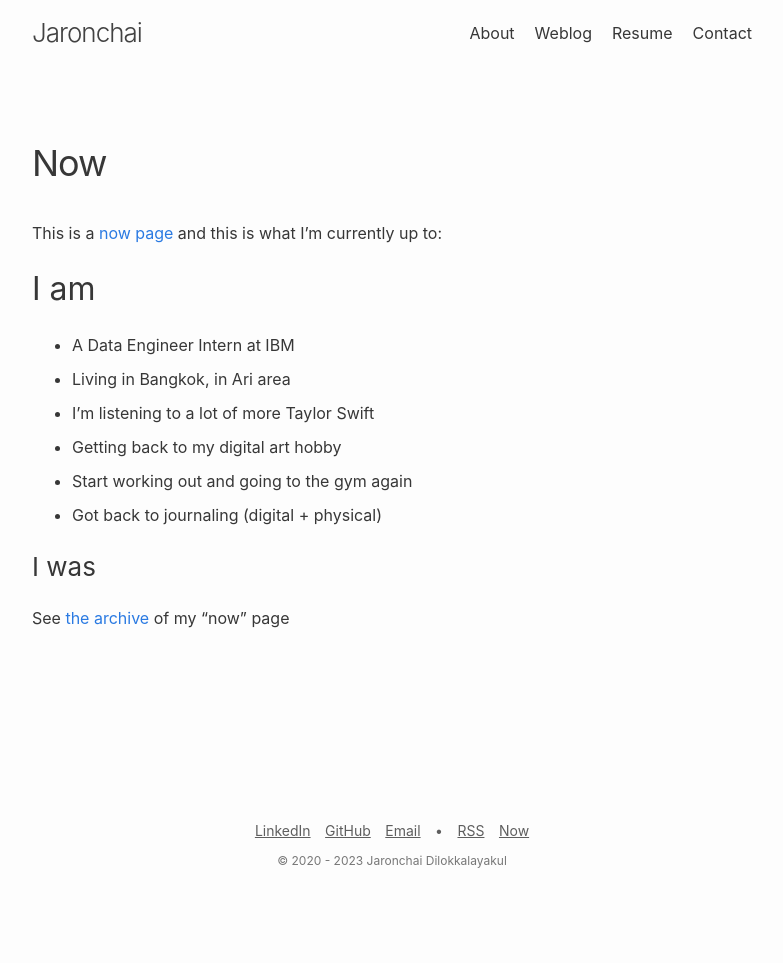
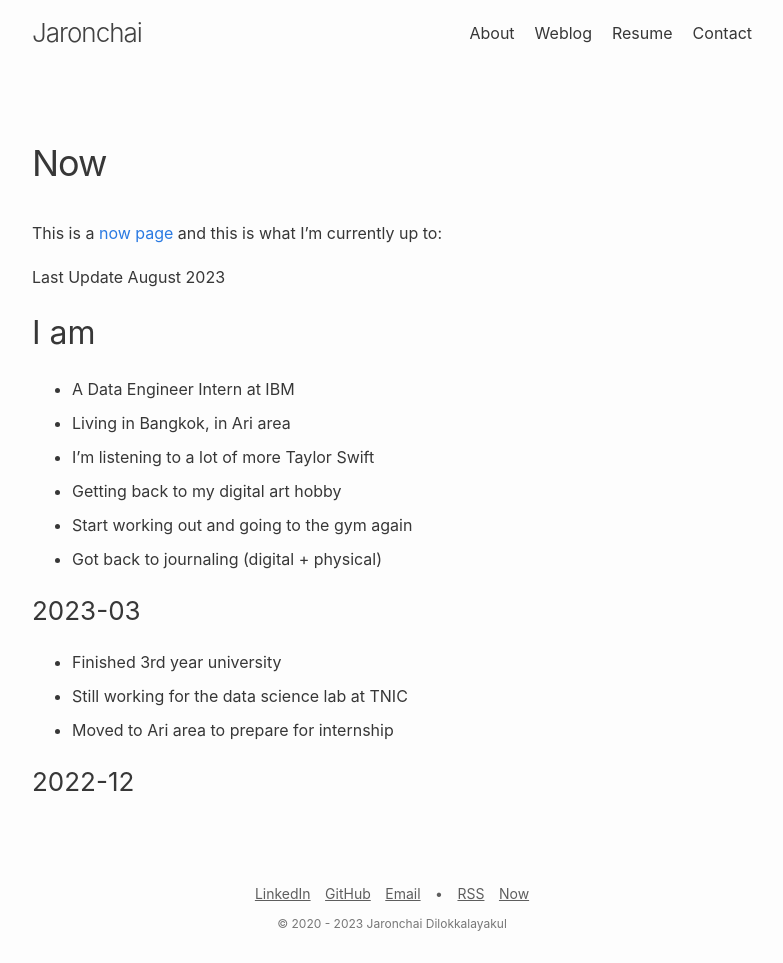
Before and after one commit to jarondlk/jaronchai-blog, a Jekyll site: the page built from pages/now.markdown, in a window 1280 px wide. Shown: the whole page, without its empty margins (248-1031 px from the left). Built offline with Jekyll 4.4.1, drawn with Linux system fonts in a browser that asks for light colours; before the commit the page ends 900 px from its top, so only the background shows below that.

Commit message:
remove now page redundancy

```diff
--- a/pages/now.markdown
+++ b/pages/now.markdown
@@ -5,6 +5,8 @@ permalink: /now/
 ---
 
 This is a [now page](https://nownownow.com/about#how) and this is what I'm currently up to:
+
+Last Update August 2023
 
 ## I am
 
@@ -15,6 +17,10 @@ This is a [now page](https://nownownow.com/about#how) and this is what I'm curre
 * Start working out and going to the gym again
 * Got back to journaling (digital + physical)
 
-### I was
+### 2023-03
 
-See [the archive](/past) of my "now" page
+* Finished 3rd year university
+* Still working for the data science lab at TNIC
+* Moved to Ari area to prepare for internship
+
+### 2022-12
```
Also changed, not shown: pages/past.markdown (deleted, +0 -15 lines).
